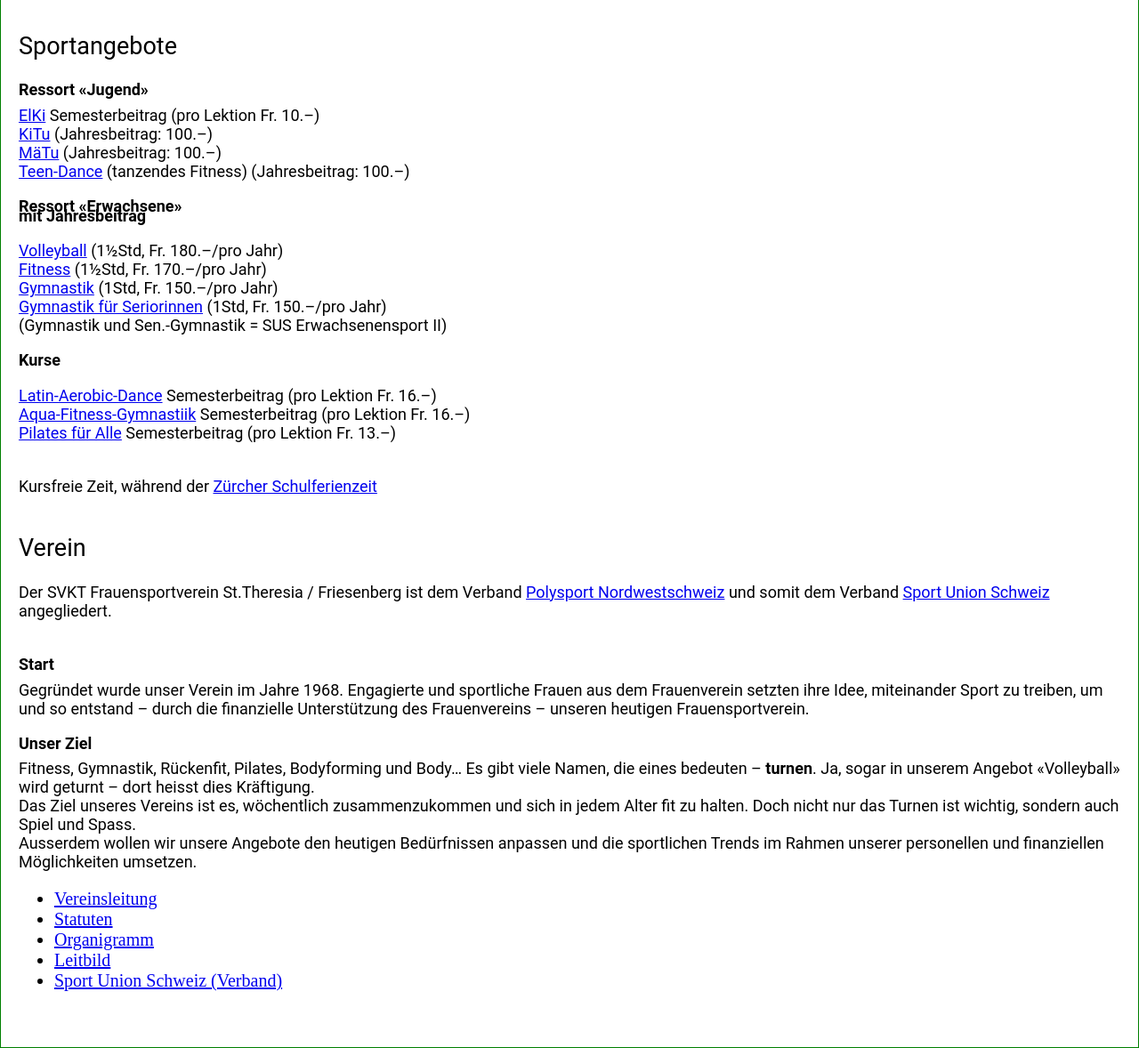
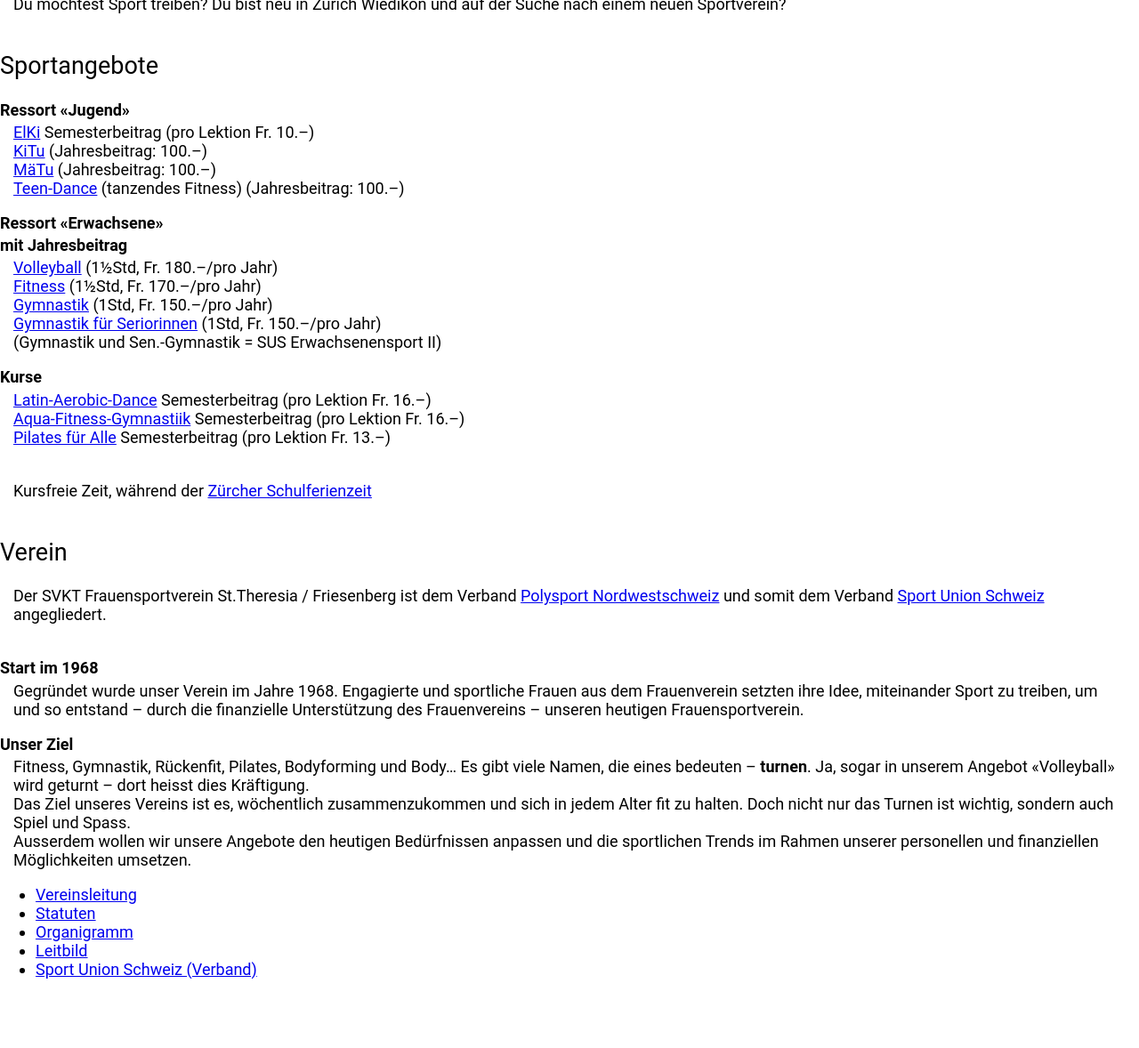
Before and after one commit to fraufaxli/svkt-friesenberg-website, a Jekyll site: the page built from index.markdown, in a window 1280 px wide, cut to the strip 1165-2343 px from the top of the page. Shown: the whole strip at 89% size. Built offline with Jekyll 4.4.1, drawn with Linux system fonts in a browser that asks for light colours; after the commit the page ends 2304 px from its top, so only the background shows below that.

Commit message:
Abstände

```diff
--- a/_layouts/startseite.html
+++ b/_layouts/startseite.html
@@ -1,6 +1,6 @@
 {% include layout_head.html %}
 
-<div class="fahne">
+<div class="">
   {{ content }}
 </div>
 
--- a/assets/css/style.css
+++ b/assets/css/style.css
@@ -1,40 +1,40 @@
 html, body {
     margin: 0;
     padding: 0;
-    font-size: 20px;
+    font-family: 'Roboto', Arial, sans-serif;
+    font-size: 18px;
 }
 
 h1 {
-    font-family: 'Roboto', Arial, sans-serif;
     font-weight: normal;
     font-size: 35px;
+    background-color: rgb(33,97,176);
+    color: White;
+    margin-bottom: 30px;
+    padding: 15px;
 }
 
 h2 {
-    font-family: 'Roboto', Arial, sans-serif;
     font-weight: normal;
     font-size: 27px;
 }
 
 h3 {
-    font-family: 'Roboto', Arial, sans-serif;
     font-size: 18px;
     line-height: 1.2;
-    margin-bottom: -0.6em;
+    margin-bottom: 0;
 }
 
 h4 {
-    font-family: 'Roboto', Arial, sans-serif;
     font-size: 18px;
     line-height: 1.2;
-    margin-top: 0;
-    margin-bottom: 0.5em;
+    margin-bottom: 0;
+    margin-top: 0.2rem;
 }
 
-
 p {
-    font-family: 'Roboto', Arial, sans-serif;
-    font-size: 18px;
+    margin-top: 0.2rem;
+    padding: 0px 15px;
 }
 
 .menu-header {
@@ -45,11 +45,6 @@ p {
     align-items: center;
 }
 
-.fahne {
-    padding: 1rem;
-    border: 1px green solid;
-}
-
-.fahne img {
+.hero-image {
     width: 100%;
 }
--- a/index.markdown
+++ b/index.markdown
@@ -7,7 +7,7 @@ layout: startseite
 
 # Beweg dich mit uns! … Sport für Frauen – in Zürich, Friesenberg
 
-<img src="{{ '/assets/images/turnhallenboden.jpg' | relative_url }}" />
+<img src="{{ '/assets/images/turnhallenboden.jpg' | relative_url }}" class="hero-image" />
 
 
 Du möchtest Sport treiben? Du bist neu in Zürich Wiedikon und auf der Suche nach einem neuen Sportverein?<br><br>
@@ -42,7 +42,7 @@ Kursfreie Zeit, während der <a href="https://www.stadt-zuerich.ch/de/bildung/vo
 
 Der SVKT Frauensportverein St.Theresia / Friesenberg ist dem Verband <a href="https://www.polysport-nws.ch/" rel="noopener" target="_blank">Polysport Nordwestschweiz</a> und somit dem Verband <a href="https://sportunionschweiz.ch/home.html" rel="noopener" target="_blank">Sport Union Schweiz</a> angegliedert.<br><br>
 
-### Start
+###  Start im 1968
 Gegründet wurde unser Verein im Jahre 1968.
 Engagierte und sportliche Frauen aus dem Frauenverein setzten ihre Idee, miteinander Sport zu treiben, um und so entstand – durch die finanzielle Unterstützung des Frauenvereins – unseren heutigen Frauensportverein.
 
```
